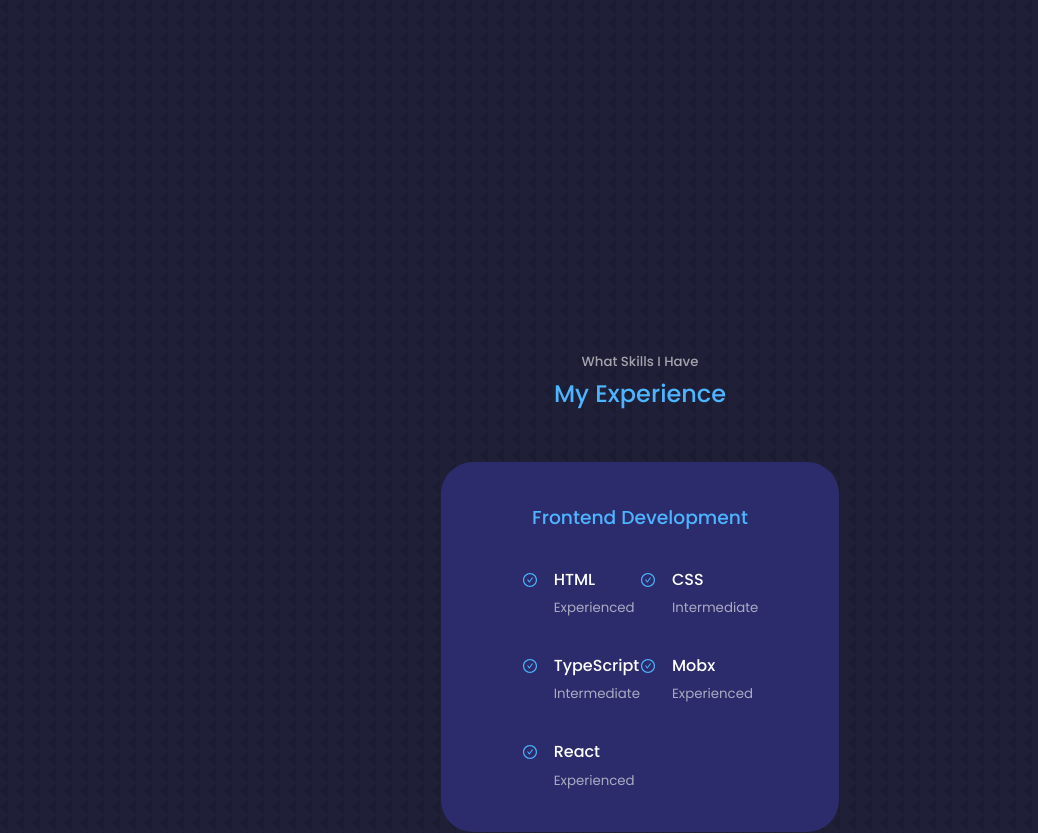
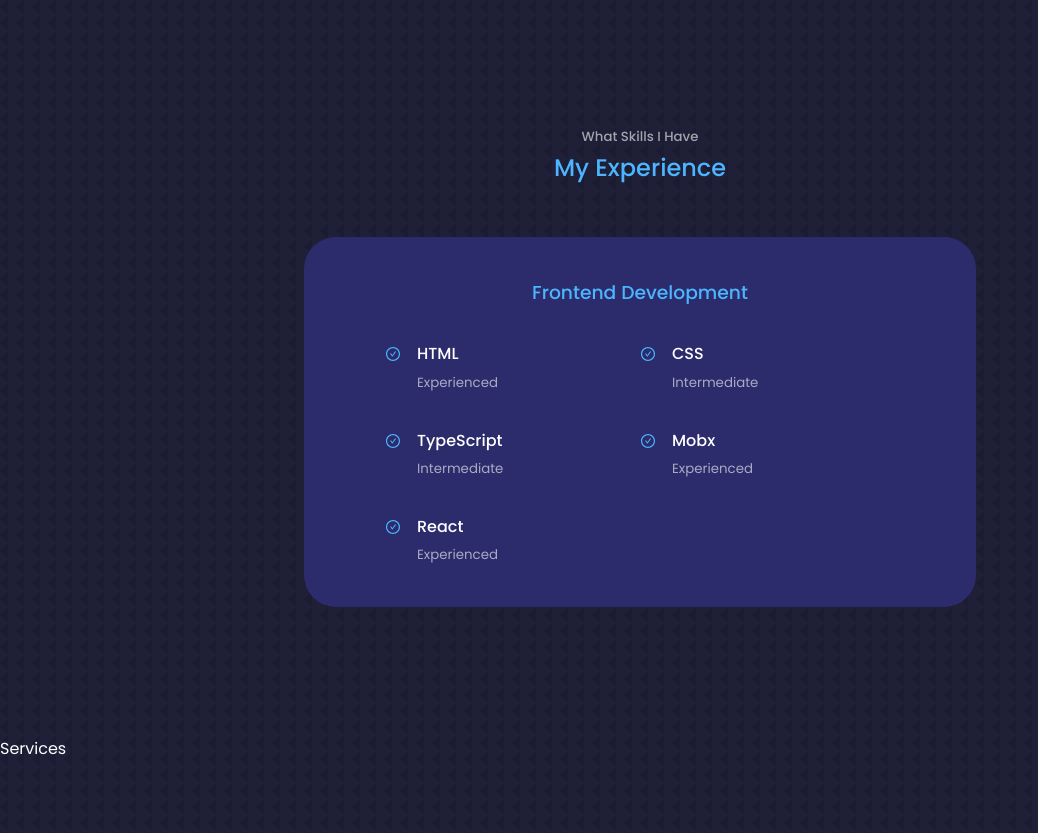
Before and after one commit to gingerFury7/React-portfolio-website, a React (Create React App) app: page / in a window 1280 px wide. Shown: the part 1505-2338 px from the top of the page, without its empty margins (0-1038 px from the left). Built offline with nearby package versions, Linux system fonts and the light colour scheme; the HTML template or start-up script is replaced by a standard one.

Commit message:
experience mobile

```diff
--- a/src/components/Experience.jsx
+++ b/src/components/Experience.jsx
@@ -7,7 +7,7 @@
     <ExperienceWrapper id="experience">
       <h5>What Skills I Have</h5>
       <h2>My Experience</h2>
-      <ExperienceContainer>
+      <ExperienceContainer className="container">
         <ExpFront>
           <h3>Frontend Development</h3>
           <ExpContent>
@@ -59,7 +59,7 @@
 
 const ExperienceContainer = styled.div`
   display: grid;
-  grid-template-columns: 1.5fr;
+  grid-template-columns: 1fr;
   justify-items: center;
 `;
 
@@ -69,6 +69,8 @@
   border: 1px solid transparent;
   border-radius: 2rem;
   transition: var(--transition);
+  margin: 0 auto;
+  width: 70%;
 
   &:hover {
     background-color: transparent;
@@ -81,12 +83,28 @@
     margin-bottom: 2rem;
     color: var(--color-primary);
   }
+
+  @media screen and (max-width: 1024px) {
+    width: 90%;
+    padding: 2rem;
+    margin: 0 auto;
+  }
+
+  @media screen and (max-width: 1024px) {
+    width: 100%;
+    padding: 2rem 1rem;
+    margin: 0 auto;
+  }
 `;
 
 const ExpContent = styled.div`
   display: grid;
   grid-template-columns: 1fr 1fr;
   row-gap: 2rem;
+
+  @media screen and (max-width: 1024px) {
+    padding: 1rem;
+  }
 `;
 
 const ExpDetails = styled.article`
--- a/src/index.css
+++ b/src/index.css
@@ -60,7 +60,7 @@
 
 section {
     margin-top: 8rem;
-    min-height: 100vh;
+    /* min-height: 100vh; */
 }
 
 section>h2,
@@ -144,7 +144,7 @@
 
 @media screen and (max-width: 600px) {
     .container {
-        width: var(--container-width-md);
+        width: var(--container-width-sm);
     }
 
     section>h2 {
```
